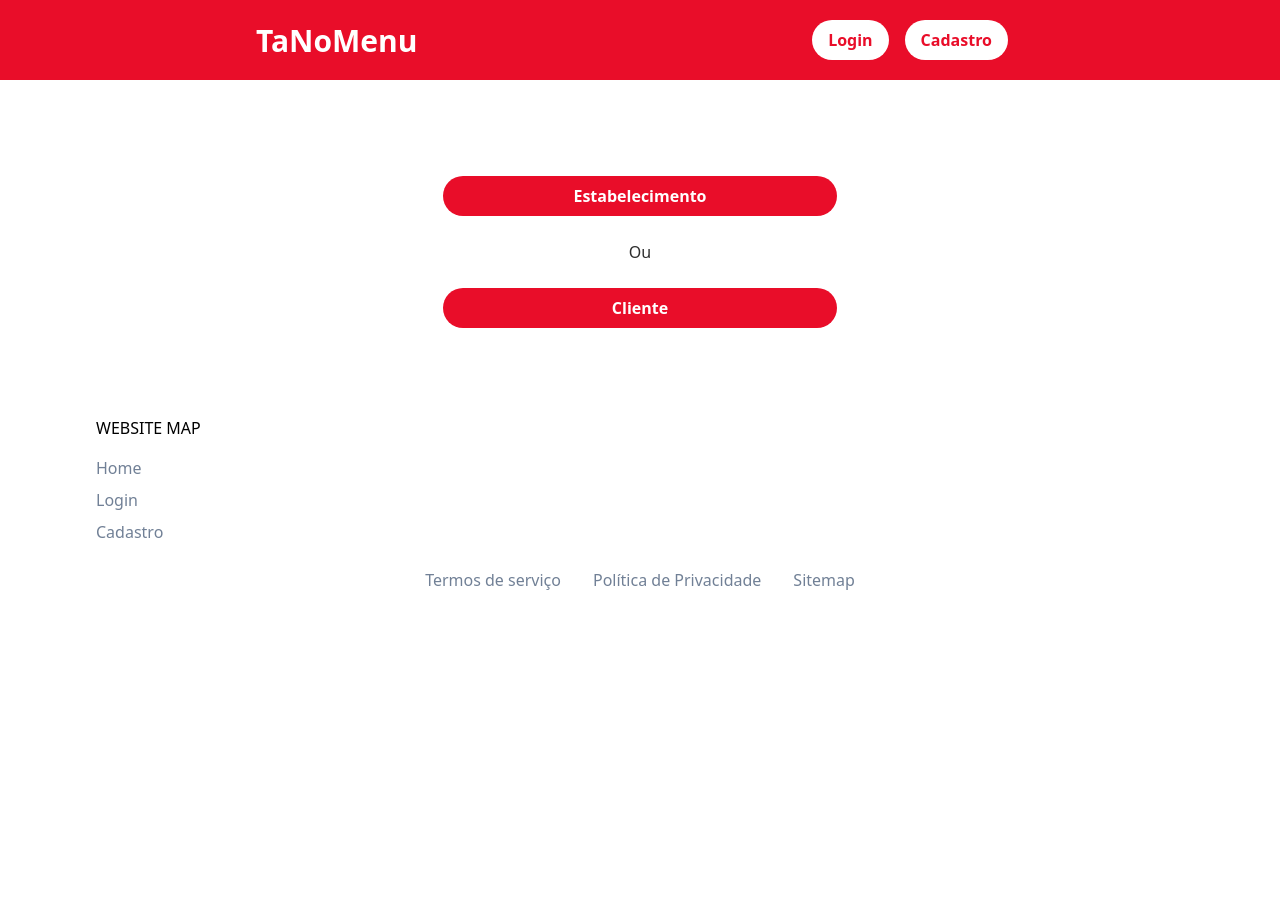
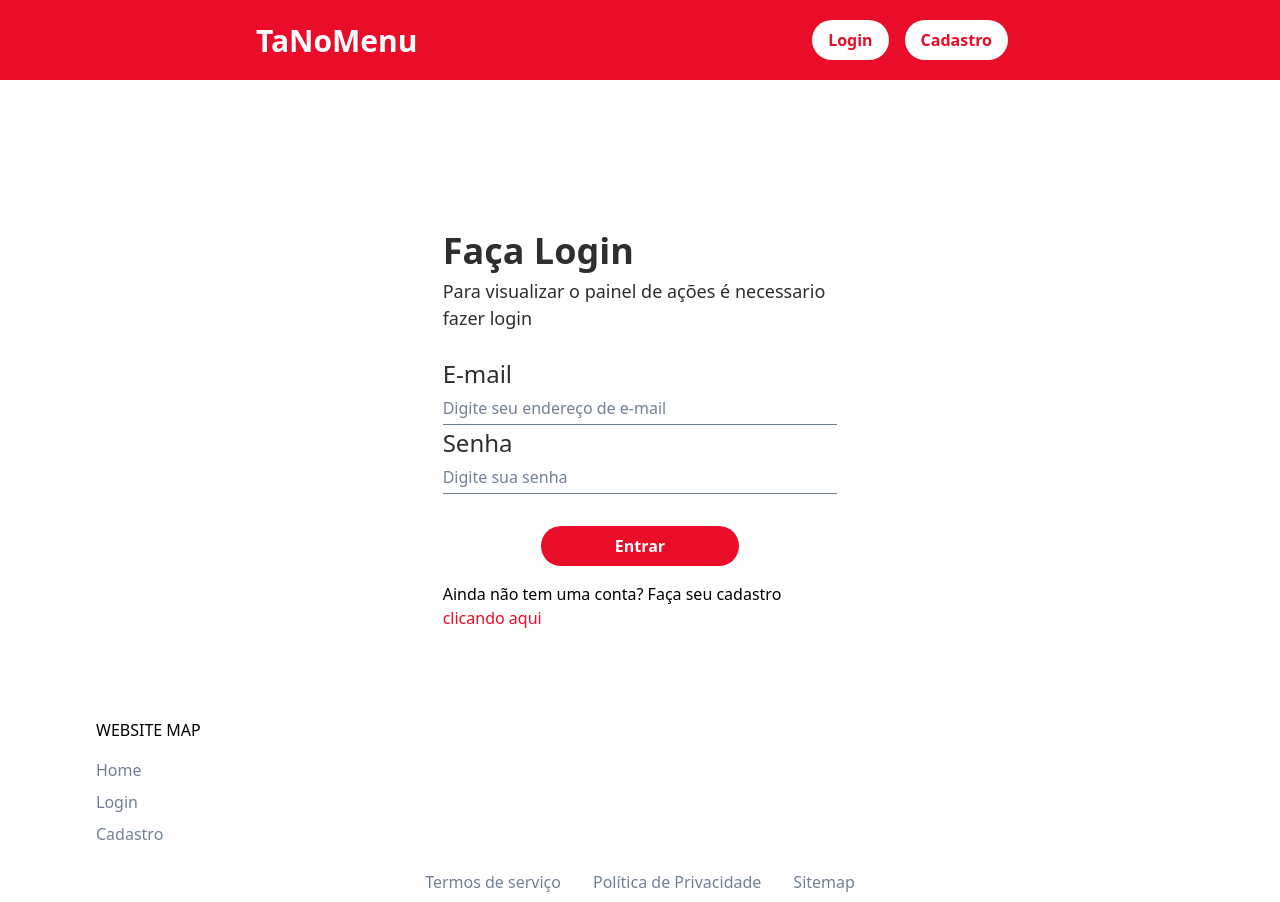
Before and after one commit to Xandowns/tanomenu-front, a React (Create React App) app: page /opcao-login/login-estabelecimento in a window 1280 px wide. Before the commit the page ends 800 px from the top, so only its background shows below. Built offline with nearby package versions, Linux system fonts and the light colour scheme.

Commit message:
Rearange routes

```diff
--- a/src/pages/LoginEstablishment/index.jsx
+++ b/src/pages/LoginEstablishment/index.jsx
@@ -64,7 +64,7 @@ const Login = () => {
         </button>
         <p className="font-light mt-4">
           Ainda não tem uma conta? Faça seu cadastro{' '}
-          <Link to="/opcaocadastro" className="text-primary font-normal">
+          <Link to="/opcao-cadastro" className="text-primary font-normal">
             clicando aqui
           </Link>
         </p>
--- a/src/routes.js
+++ b/src/routes.js
@@ -17,10 +17,10 @@ import SignupOpt from './pages/SignupOpt';
 const Routes = () => (
   <Switch>
     <Route exact path="/" component={Home} />
-    <Route path="/opcao-login" component={LoginOpt} />
+    <Route exact path="/opcao-login" component={LoginOpt} />
     <Route path="/opcao-login/login-estabelecimento" component={Login} />
     <Route path="/opcao-login/login-cliente" component={LoginClient} />
-    <Route path="/opcao-cadastro" component={SignupOpt} />
+    <Route exact path="/opcao-cadastro" component={SignupOpt} />
     <Route path="/opcao-cadastro/cadastro-restaurante" component={Signup} />
     <Route exact path="/dashboard" component={Dashboard} />
     <Route path="/dashboard/pedidos" component={Pedidos} />
```
